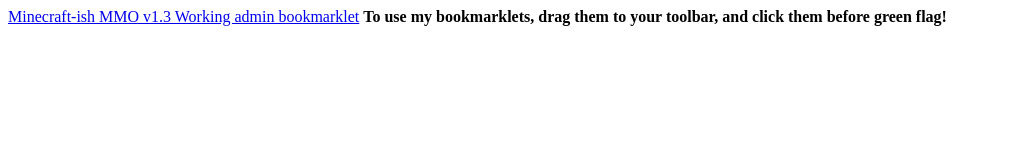
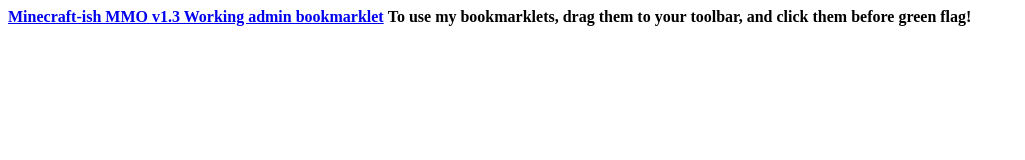
Before and after one commit to LIZARD-OFFICIAL-77/lizard-official-77.github.io, a plain HTML site: page index.html in a window 1280 px wide. Shown: the whole page, without its empty margins (0-1025 px from the left). Drawn offline with Linux system fonts and the light colour scheme.

Commit message:
Update index.html

```diff
--- a/index.html
+++ b/index.html
@@ -1,3 +1,3 @@
-<a href='javascript:(function(){vm.runtime.ioDevices.userData["_username"] = "griffpatch";})();'>Minecraft-ish MMO v1.3 Working admin bookmarklet</a>
-
+<b><a href='javascript:(function(){vm.runtime.ioDevices.userData["_username"] = "griffpatch";})();'>Minecraft-ish MMO v1.3 Working admin bookmarklet</a></b>
+<b></b>
 <b>To use my bookmarklets, drag them to your toolbar, and click them before green flag!</b>
```
